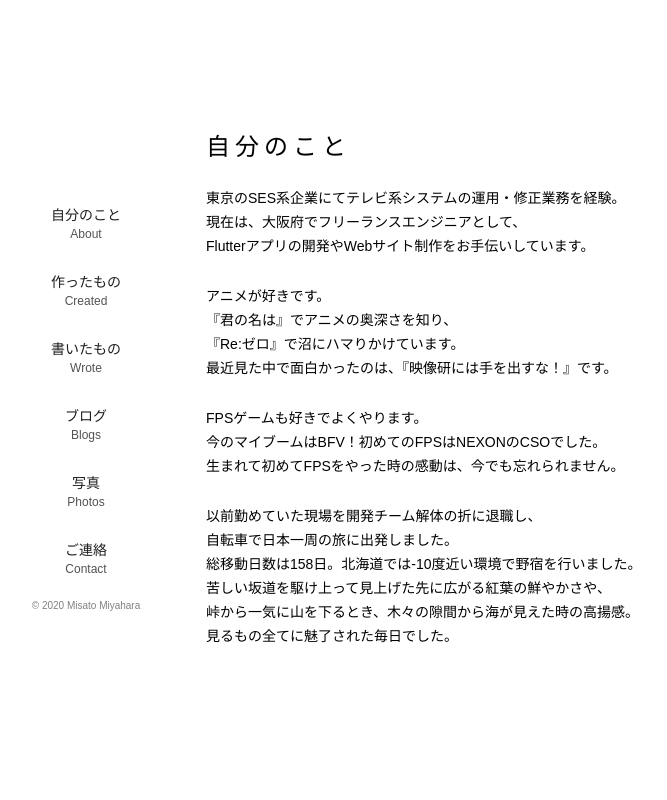
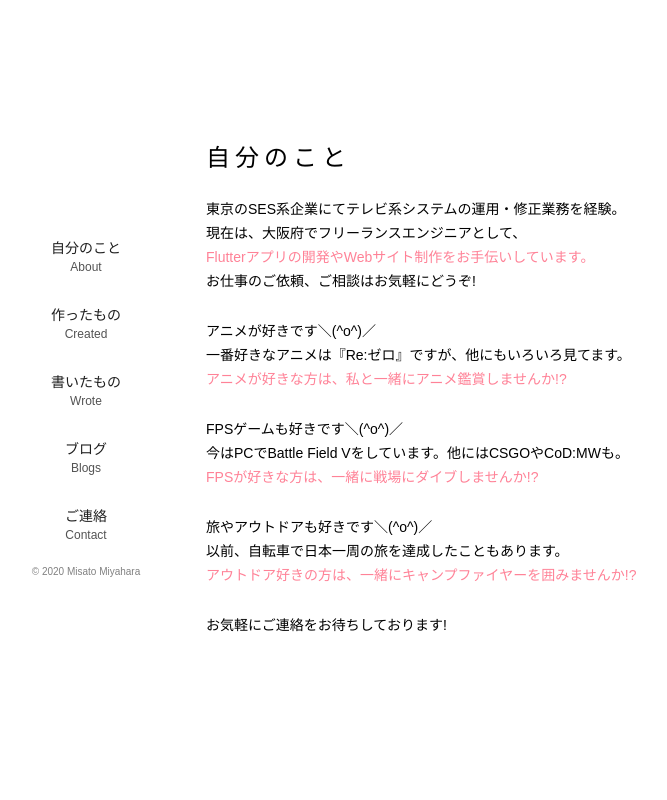
Before and after one commit to mi-miya/for-misato-fans, a Nuxt app: page / in a window 1280 px wide. Shown: the top 800 px of the page, without its empty margins (154-821 px from the left). Built offline with nearby package versions, Linux system fonts and the light colour scheme.

Commit message:
index.vueの文言変更

```diff
--- a/assets/stylesheets/blog.scss
+++ b/assets/stylesheets/blog.scss
@@ -15,12 +15,12 @@
               flex-direction: column;
     height: 100vh;
     padding: 0 20px;
-    border-bottom: 1px dotted $blog_theme;
+    border-bottom: 1px dotted $themeColor;
     .el_blogDate {
       margin: 0 0 14px;
       font-family: 'Anton', sans-serif;
       font-size: 22px;
-      color: $blog_theme;
+      color: $themeColor;
     }
     .el_blogHeader {
       font-size: 28px;
@@ -50,14 +50,14 @@
       }
       .code {
         padding: 0 4px;
-        color: $blog_theme;
-        border: 1px solid $blog_theme;
+        color: $themeColor;
+        border: 1px solid $themeColor;
       }
     }
     a {
       font-size: 17px;
       text-decoration: underline;
-      color: $blog_theme;
+      color: $themeColor;
     }
     img {
       width: 100%;
--- a/assets/stylesheets/common.scss
+++ b/assets/stylesheets/common.scss
@@ -2,7 +2,7 @@ $pc: 680px;
 $menu: 20vw;
 $spSidebarWidth: 80%;
 $pcSidebarWidth: 200px;
-$blog_theme: #ff8297;
+$themeColor: #ff8297;
 $sidebar_duration: 300ms;
 
 @mixin media($break-point) {
--- a/components/SideNav.vue
+++ b/components/SideNav.vue
@@ -17,16 +17,8 @@
         </a>
       </li>
       <li>
-        <nuxt-link
-          to="/blogs"
-          class="check_scroll"
-        >
+        <a href="blogs">
           ブログ<br><span>Blogs</span>
-        </nuxt-link>
-      </li>
-      <li>
-        <a href="https://photos.google.com/share/AF1QipPAoIKtwqe_8j6fva4MRHqh46gYhFXpJA6y3yT6AVi_XUAScU4j96fFJGEB9_-c8g?hl=ja&key=T2x0NmJVV1RRQmlmZXd5YWtfTmd1TUlzdnJ2THp3">
-          写真<br><span>Photos</span>
         </a>
       </li>
       <li>
@@ -43,14 +35,6 @@
 
 <script>
 export default {
-  mounted () {
-    if (this.$route.path === '/') {
-      const docs = document.getElementsByClassName('check_scroll')
-      for (let i = 0; i < docs.length; i++) {
-        docs[i].removeAttribute('href')
-      }
-    }
-  },
   methods: {
     clickNav (anchor) {
       if (this.$route.path === '/') {
--- a/pages/blogs/index.vue
+++ b/pages/blogs/index.vue
@@ -47,7 +47,7 @@
         font-family: 'Anton', sans-serif;
         text-align: center;
         font-size: 20px;
-        color: $blog_theme;
+        color: $themeColor;
         @include media($pc) {
           font-size: 26px;
         }
@@ -89,8 +89,8 @@
             font-size: 14px;
             border-radius: 4px;
             box-sizing: border-box;
-            border: 1px solid $blog_theme;
-            color: $blog_theme;
+            border: 1px solid $themeColor;
+            color: $themeColor;
             transition: border-color 200ms, color 200ms;
             &:hover {
               border-color: #b65e6d;
@@ -110,7 +110,7 @@
     a {
       margin: 0 10px;
       font-size: 24px;
-      color: $blog_theme;
+      color: $themeColor;
     }
   }
 }
--- a/pages/index.vue
+++ b/pages/index.vue
@@ -6,26 +6,34 @@
         <p>
           東京のSES系企業にてテレビ系システムの運用・修正業務を経験。<br>
           現在は、大阪府でフリーランスエンジニアとして、<br>
-          Flutterアプリの開発やWebサイト制作をお手伝いしています。
+          <a href="https://docs.google.com/forms/d/1BTCd_FQW4d5ZC_b4Su7_pAZqLvG5eaB5eDTUCPze2Nk">
+            Flutterアプリの開発やWebサイト制作をお手伝いしています。<br>
+          </a>
+          お仕事のご依頼、ご相談はお気軽にどうぞ!
         </p>
         <p>
-          アニメが好きです。<br>
-          『君の名は』でアニメの奥深さを知り、<br>
-          『Re:ゼロ』で沼にハマりかけています。<br>
-          最近見た中で面白かったのは、『映像研には手を出すな！』です。
+          アニメが好きです＼(^o^)／<br>
+          一番好きなアニメは『Re:ゼロ』ですが、他にもいろいろ見てます。<br>
+          <a href="https://docs.google.com/forms/d/1BTCd_FQW4d5ZC_b4Su7_pAZqLvG5eaB5eDTUCPze2Nk">
+            アニメが好きな方は、私と一緒にアニメ鑑賞しませんか!?
+          </a>
         </p>
         <p>
-          FPSゲームも好きでよくやります。<br>
-          今のマイブームはBFV！初めてのFPSはNEXONのCSOでした。<br>
-          生まれて初めてFPSをやった時の感動は、今でも忘れられません。
+          FPSゲームも好きです＼(^o^)／<br>
+          今はPCでBattle Field Vをしています。他にはCSGOやCoD:MWも。<br>
+          <a href="https://docs.google.com/forms/d/1BTCd_FQW4d5ZC_b4Su7_pAZqLvG5eaB5eDTUCPze2Nk">
+            FPSが好きな方は、一緒に戦場にダイブしませんか!?
+          </a>
         </p>
         <p>
-          以前勤めていた現場を開発チーム解体の折に退職し、<br>
-          自転車で日本一周の旅に出発しました。<br>
-          総移動日数は158日。北海道では-10度近い環境で野宿を行いました。<br>
-          苦しい坂道を駆け上って見上げた先に広がる紅葉の鮮やかさや、<br>
-          峠から一気に山を下るとき、木々の隙間から海が見えた時の高揚感。<br>
-          見るもの全てに魅了された毎日でした。
+          旅やアウトドアも好きです＼(^o^)／<br>
+          以前、自転車で日本一周の旅を達成したこともあります。<br>
+          <a href="https://docs.google.com/forms/d/1BTCd_FQW4d5ZC_b4Su7_pAZqLvG5eaB5eDTUCPze2Nk">
+            アウトドア好きの方は、一緒にキャンプファイヤーを囲みませんか!?
+          </a>
+        </p>
+        <p>
+          お気軽にご連絡をお待ちしております!
         </p>
       </div>
     </section>
@@ -79,7 +87,7 @@
       </h2>
       <div class="wrote_div">
         <div class="wrote_description">
-          <h3>技術系ブログ</h3>
+          <h3>変なブログ</h3>
           <p>
             それまではJekyllとGithubPagesで書いていましたが、株式会社ブルーパドルさんの『変なWEBメディア』に触発されて作り直しました。<br>
             読んでいる記事に、読者がドキドキするような仕掛けが出来たらいいなと、企んでいます。
@@ -136,6 +144,9 @@
         margin: 0 0 26px;
         font-size: 14px;
         line-height: 24px;
+      }
+      a {
+        color: $themeColor;
       }
     }
   }
@@ -204,6 +215,9 @@
               height: 120px;
               line-height: 120px;
             }
+            p {
+              color: $themeColor;
+            }
           }
         }
       }
@@ -221,7 +235,7 @@
           font-size: 14px;
         }
         a {
-          color: #424242;
+          color: $themeColor;
         }
       }
     }
```
